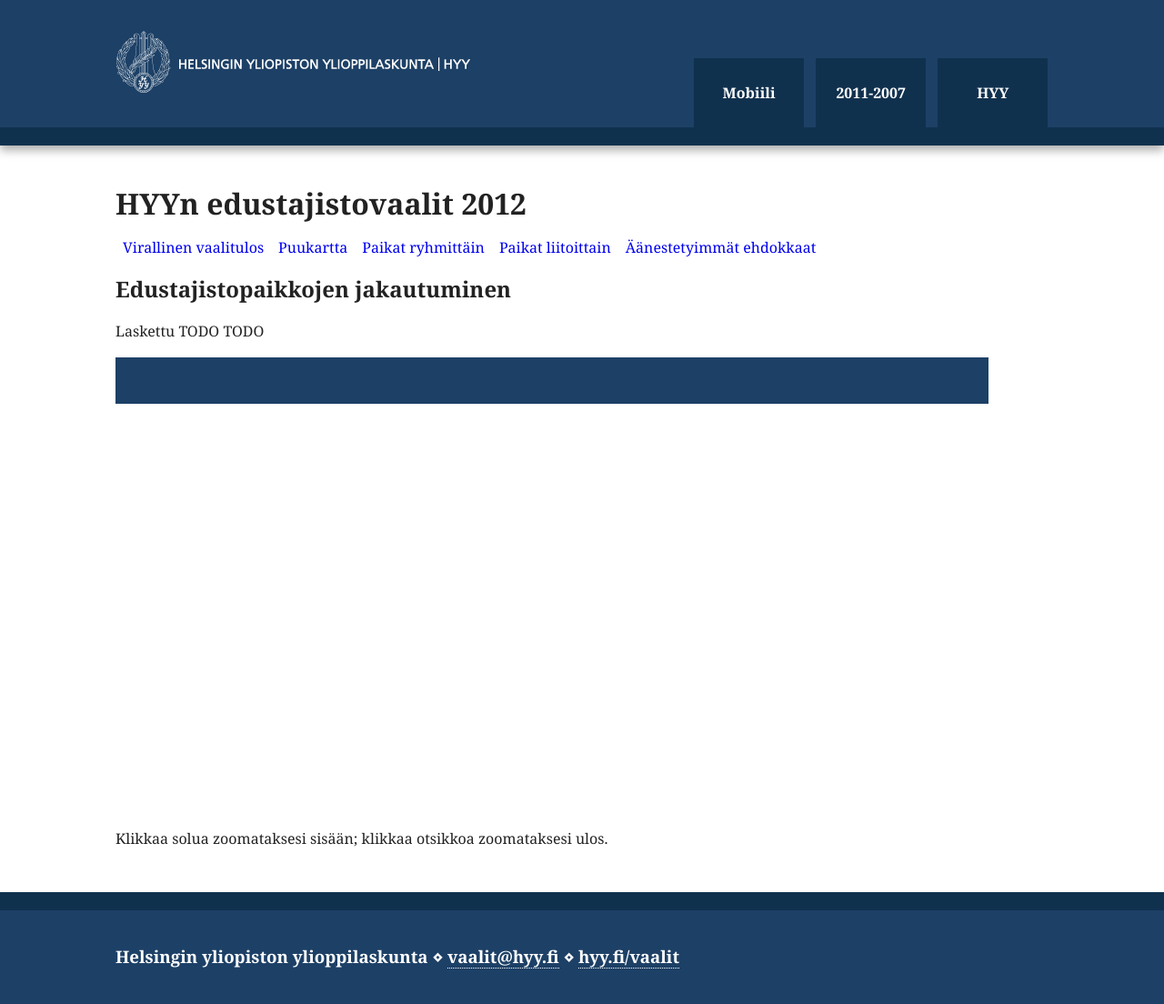
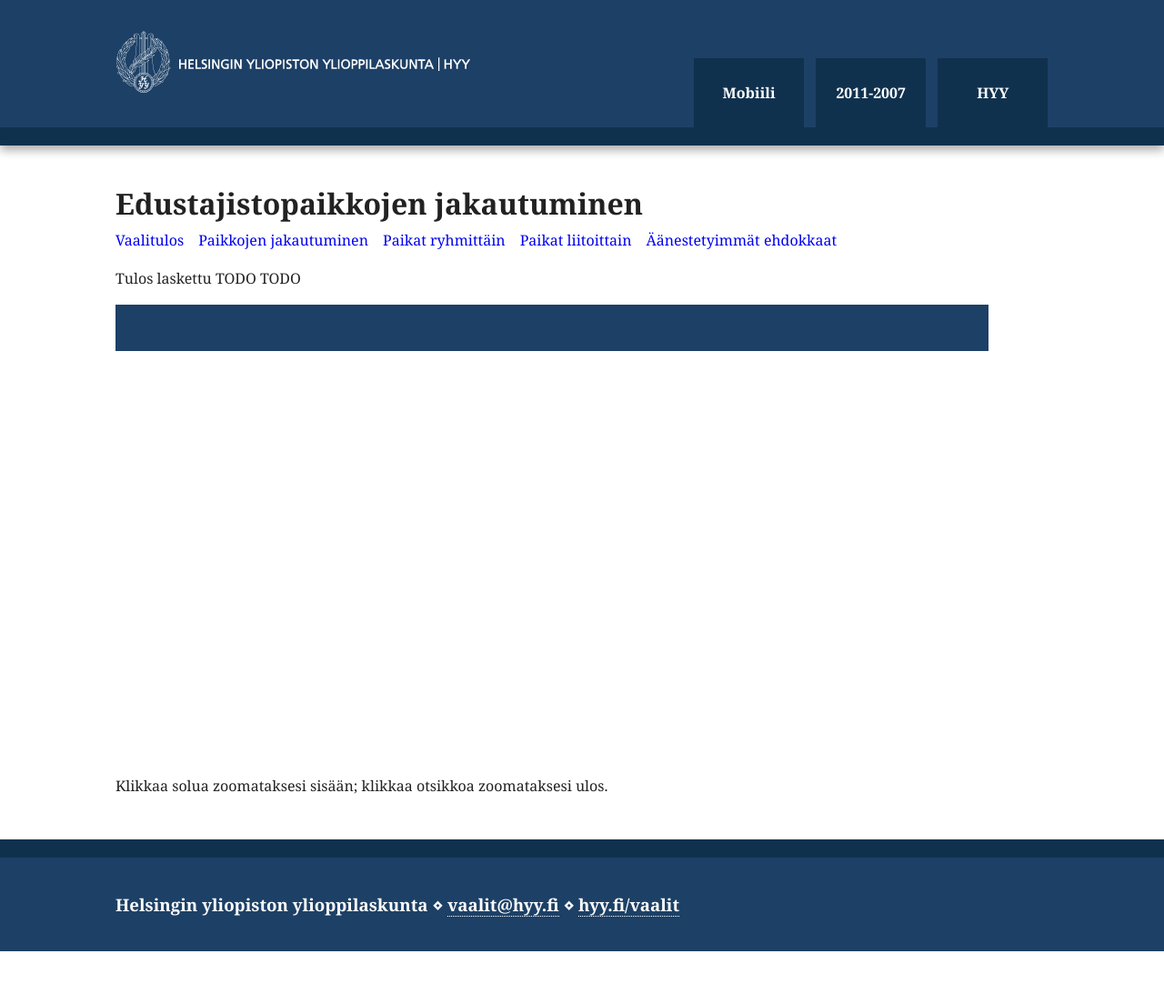
Before and after one commit to pre/hyy-vaalitulos, a Jekyll site: the page built from charts/treemap.html, in a window 1280 px wide. Shown: the whole page at 91% size. Built offline with Jekyll 4.4.1, drawn with Linux system fonts in a browser that asks for light colours; nearby versions of some CDN libraries; comment, search, counter and statistics services are not loaded; after the commit the page ends 1046 px from its top, so only the background shows below that.

Commit message:
Stilized layout

```diff
--- a/_layouts/chart.html
+++ b/_layouts/chart.html
@@ -4,13 +4,13 @@
 
 <header>
 
-    <h1>HYYn edustajistovaalit 2012</h1>
+    <h1>{{ page.title }}</h1>
 
-    <ul class="horizontal">
+    <ul class="horizontal pagenavi">
       <li>
-        <a href="result.html?year=2012">Virallinen vaalitulos</a>
+        <a href="result.html?year=2012">Vaalitulos</a>
       </li>
-      <li><a href="treemap.html?json=koe.json">Puukartta</a></li>
+      <li><a href="treemap.html?json=koe.json">Paikkojen jakautuminen</a></li>
       <li><a href="#">Paikat ryhmittäin</a></li>
       <li><a href="#">Paikat liitoittain</a></li>
       <li><a href="#">Äänestetyimmät ehdokkaat</a></li>
--- a/charts/treemap.html
+++ b/charts/treemap.html
@@ -1,6 +1,6 @@
 ---
 layout: chart
-title: Puukartta
+title: "Edustajistopaikkojen jakautuminen"
 ---
 
 <script>
@@ -97,11 +97,8 @@
 
 </style>
 
-<h2>Edustajistopaikkojen jakautuminen</h2>
-
-
 <p>
-  Laskettu TODO TODO
+  Tulos laskettu TODO TODO
 </p>
 
 
--- a/css/main.css
+++ b/css/main.css
@@ -182,15 +182,17 @@
 
 ul.horizontal {
     padding: 0;
-    margin: 0.5em;
 }
-ul.horizontal li {
-    display: block;
-    float: left;
-    margin-right: 1em;
+    ul.horizontal li {
+        display: block;
+        float: left;
+        margin-right: 1em;
+    }
+
+ul.horizontal.pagenavi {
+    margin-top: -0.5em;
+    /*padding-bottom: 0.5em;*/
 }
-
-
 
 /* ==========================================================================
    Media Queries
```
Also changed, not shown: charts/result.html (+3 -5 lines).
